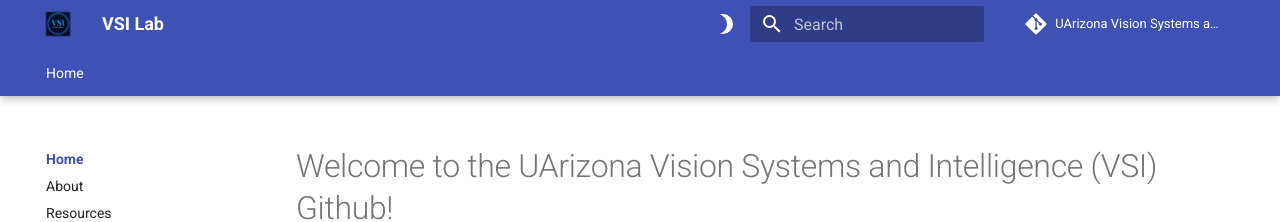
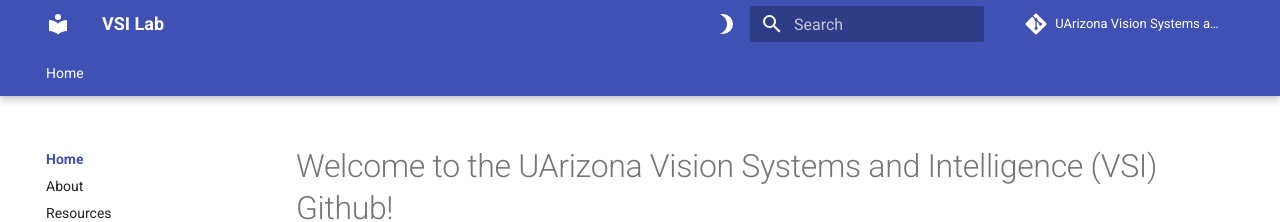
Before and after one commit to vsi-lab/wiki, an MkDocs documentation site: the page built from docs/index.md, in a window 1280 px wide. Shown: the top 222 px of the page. Built offline with MkDocs 1.6.1 and Material for MkDocs 9.7.7, drawn with Linux system fonts in a browser that asks for light colours; comment, search, counter and statistics services are not loaded.

Commit message:
Removed favicon

```diff
--- a/mkdocs.yml
+++ b/mkdocs.yml
@@ -52,9 +52,6 @@
       toggle:
         icon: material/brightness-7
         name: Switch to light mode
-  favicon: assets/favicon.png
-  logo: assets/favicon.png
-
   extra:
   social:
     - icon: fontawesome/brands/github
```
